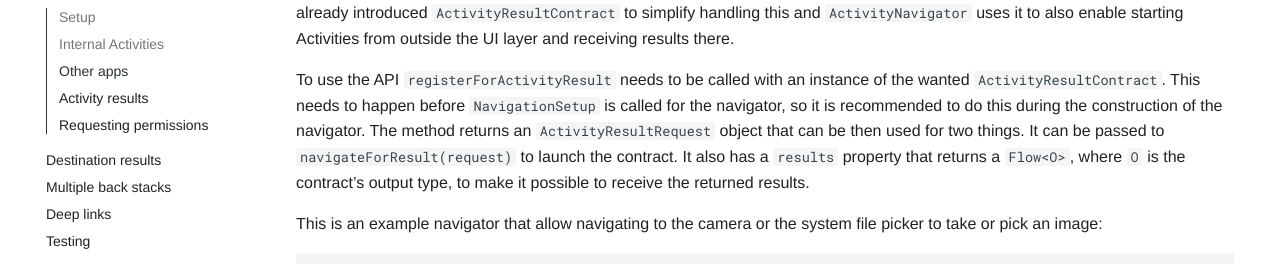
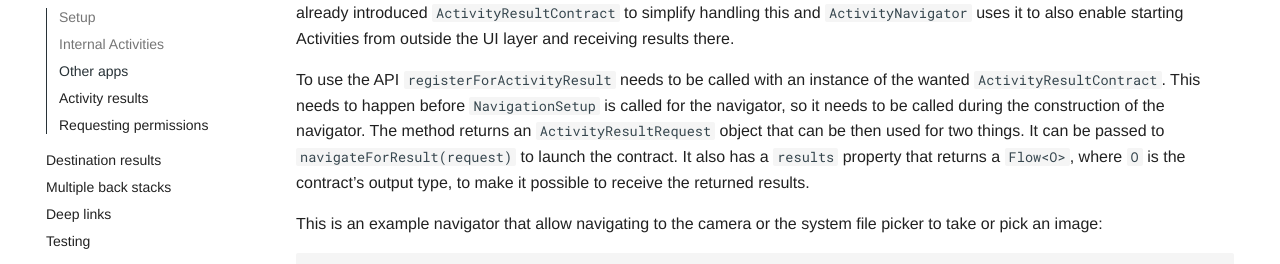
Before and after one commit to freeletics/khonshu, an MkDocs documentation site: the page built from docs/navigation/activities.md, in a window 1280 px wide and 900 px high, scrolled down 1798 px. Shown: the part 163-427 px from the top of the window. Built offline with MkDocs 1.6.1 and Material for MkDocs 9.7.7, drawn with Linux system fonts in a browser that asks for light colours; some web fonts are replaced; comment, search, counter and statistics services are not loaded.

Commit message:
Update docs/navigation/activities.md

```diff
--- a/docs/navigation/activities.md
+++ b/docs/navigation/activities.md
@@ -93,7 +93,7 @@ and receiving results there.
 
 To use the API `registerForActivityResult` needs to be called with an instance of the wanted
 `ActivityResultContract`. This needs to happen before `NavigationSetup` is called for the navigator,
-so it is recommended to do this during the construction of the navigator. The method returns an
+so it needs to be called during the construction of the navigator. The method returns an
 `ActivityResultRequest` object that can be then used for two things. It can be passed to
 `navigateForResult(request)` to launch the contract. It also has a `results` property that returns
 a `Flow<O>`, where `O` is the contract's output type, to make it
```
